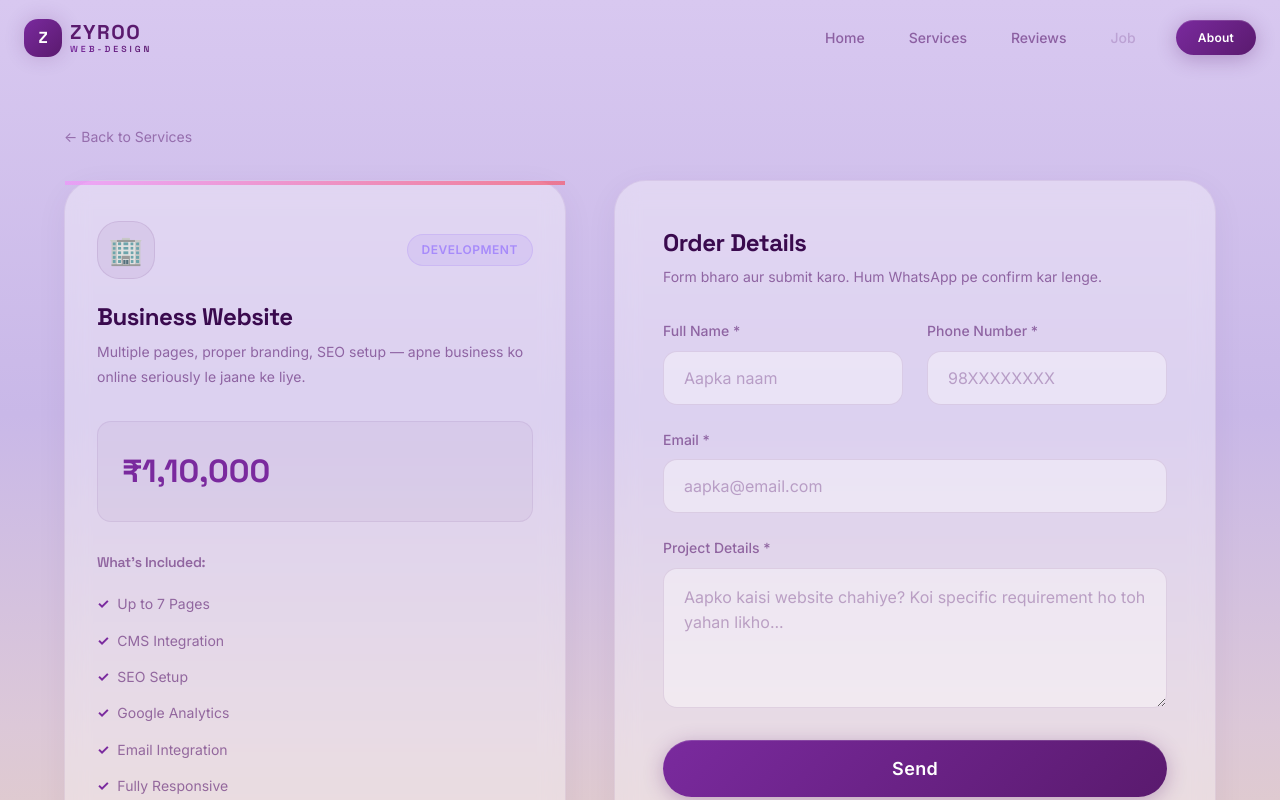
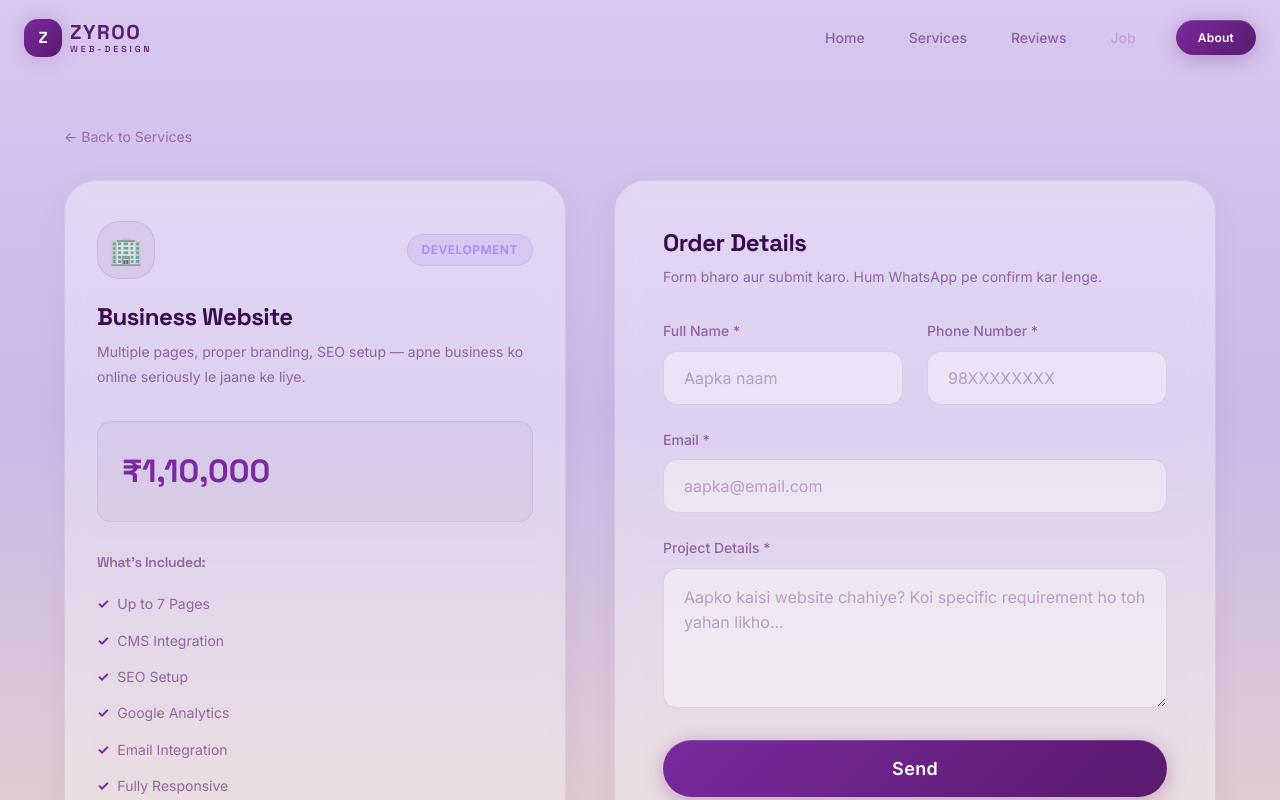
Before and after one commit to Kamlender/zyroo-website, a Next.js app: page /order/business-website in a window 1280 px wide. Shown: the top 800 px of the page. Built offline with nearby package versions, Linux system fonts and the light colour scheme.

Commit message:
Remove gradient glow line from order page

```diff
--- a/src/app/order/[id]/OrderPageClient.tsx
+++ b/src/app/order/[id]/OrderPageClient.tsx
@@ -128,11 +128,6 @@ export default function OrderPageClient() {
           {/* Left — Service Info */}
           <div className={styles.serviceInfo}>
             <div className={styles.serviceInfoCard}>
-              <div
-                className={styles.serviceInfoGlow}
-                style={{ background: service.gradient }}
-              ></div>
-
               <div className={styles.serviceInfoHeader}>
                 <div className={styles.serviceInfoIcon}>{service.icon}</div>
                 <span className="badge badge-primary">{service.category}</span>
--- a/src/app/order/[id]/page.module.css
+++ b/src/app/order/[id]/page.module.css
@@ -88,14 +88,6 @@
   animation: glowFadeIn 0.6s ease-out both;
 }
 
-
-
-.serviceInfoGlow {
-  position: absolute;
-  top: 0; left: 0; right: 0;
-  height: 4px;
-  opacity: 0.7;
-}
 
 .serviceInfoHeader {
   display: flex;
```
